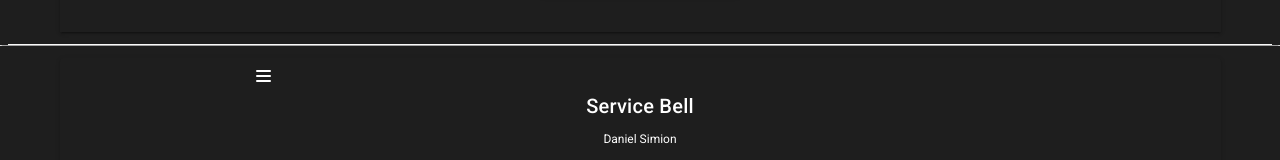
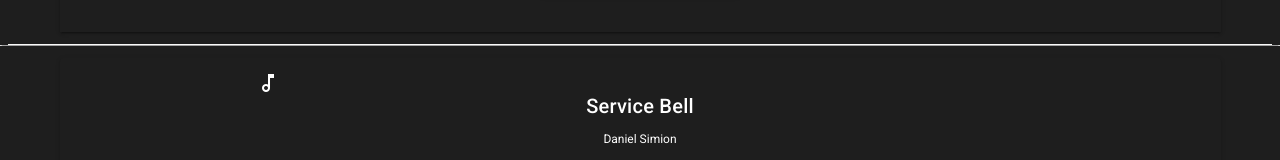
Before and after one commit to GaoLAQ/AnqiQu_cv_profile, a Vue app in the folder cv-profile/: page / in a window 1280 px wide. Shown: the part 495-655 px from the top of the page. Built offline with nearby package versions, Linux system fonts and the light colour scheme; what @liripeng/vue-audio-player would draw is missing.

Commit message:
clean music staff

```diff
--- a/cv-profile/src/components/AudioPlayer.vue
+++ b/cv-profile/src/components/AudioPlayer.vue
@@ -9,9 +9,7 @@
           title="Music List"
           style="color: white"
         >
-          <span></span>
-          <span></span>
-          <span></span>
+          <v-icon> mdi-music-note-outline </v-icon>
         </a>
 
         <div class="audioPlayerList" :class="{ isActive: isPlaylistActive }">
@@ -21,7 +19,6 @@
             leave-active-class="animated fadeOutDown"
             mode="out-in"
           >
-            <!--<transition name="slide-fade" mode="out-in">-->
           </transition>
           <div class="loader" :key="currentSong">Loading...</div>
           <div
@@ -116,6 +113,8 @@
 </template>
 
 <script>
+import { mapState } from "vuex";
+
 export default {
   head: {
     link: [
@@ -138,34 +137,13 @@ export default {
       isPlaylistActive: false,
       currentSong: 0,
       debug: false,
-      musicPlaylist: [
-        {
-          title: "Service Bell",
-          artist: "Daniel Simion",
-          url: "https://soundbible.com/mp3/service-bell_daniel_simion.mp3",
-          image: "https://source.unsplash.com/crs2vlkSe98/400x400",
-        },
-        {
-          title: "Meadowlark",
-          artist: "Daniel Simion",
-          url: "https://soundbible.com/mp3/meadowlark_daniel-simion.mp3",
-          image: "https://source.unsplash.com/35bE_njbG9E/400x400",
-        },
-        {
-          title: "Hyena Laughing",
-          artist: "Daniel Simion",
-          url: "https://soundbible.com/mp3/hyena-laugh_daniel-simion.mp3",
-          image: "https://source.unsplash.com/Esax9RaEl2I/400x400",
-        },
-        {
-          title: "Creepy Background",
-          artist: "Daniel Simion",
-          url: "http://soundbible.com/mp3/creepy-background-daniel_simon.mp3",
-          image: "https://source.unsplash.com/j0g8taxHZa0/400x400",
-        },
-      ],
       audioFile: "",
     };
+  },
+  computed: {
+    ...mapState({
+      musicPlaylist: (state) => state.musicPlaylist,
+    }),
   },
   mounted: function () {
     this.changeSong();
--- a/cv-profile/src/store/index.js
+++ b/cv-profile/src/store/index.js
@@ -49,6 +49,32 @@ export default new Vuex.Store({
         source:
           "http://commondatastorage.googleapis.com/gtv-videos-bucket/sample/ForBiggerBlazes.mp4",
         title: "For Bigger Blazes",
+      },
+    ],
+    musicPlaylist: [
+      {
+        title: "Service Bell",
+        artist: "Daniel Simion",
+        url: "https://soundbible.com/mp3/service-bell_daniel_simion.mp3",
+        image: "https://source.unsplash.com/crs2vlkSe98/400x400",
+      },
+      {
+        title: "Meadowlark",
+        artist: "Daniel Simion",
+        url: "https://soundbible.com/mp3/meadowlark_daniel-simion.mp3",
+        image: "https://source.unsplash.com/35bE_njbG9E/400x400",
+      },
+      {
+        title: "Hyena Laughing",
+        artist: "Daniel Simion",
+        url: "https://soundbible.com/mp3/hyena-laugh_daniel-simion.mp3",
+        image: "https://source.unsplash.com/Esax9RaEl2I/400x400",
+      },
+      {
+        title: "Creepy Background",
+        artist: "Daniel Simion",
+        url: "http://soundbible.com/mp3/creepy-background-daniel_simon.mp3",
+        image: "https://source.unsplash.com/j0g8taxHZa0/400x400",
       },
     ],
     cv: {
```
